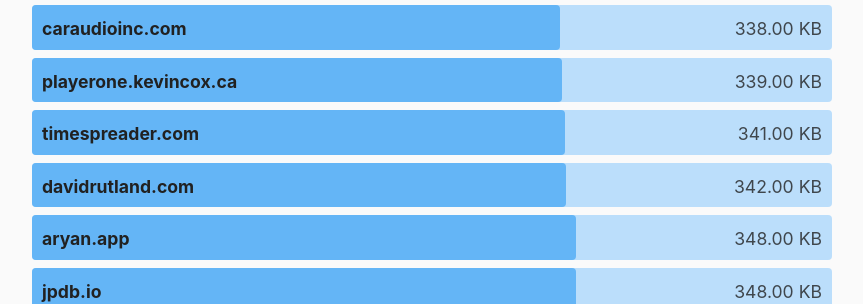
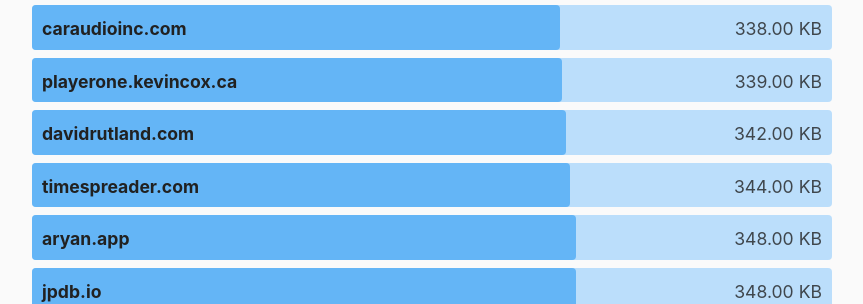
Before and after one commit to kevquirk/512kb.club, a Jekyll site: the page built from index.md, in a window 1280 px wide and 900 px high, scrolled down 21850 px. Shown: the part 137-441 px from the top of the window, without its empty margins (208-1071 px from the left). Built offline with Jekyll 4.4.1, drawn with Linux system fonts in a browser that asks for light colours.

Commit message:
Update sites.yml
https://gtmetrix.com/reports/timespreader.com/Uh9eSuUW/

```diff
--- a/_data/sites.yml
+++ b/_data/sites.yml
@@ -1985,8 +1985,8 @@
 
 - domain: timespreader.com
   url: https://timespreader.com/
-  size: 341
-  last_checked: 2022-04-21
+  size: 344
+  last_checked: 2022-04-30
 
 - domain: timharek.no
   url: https://timharek.no/
```
